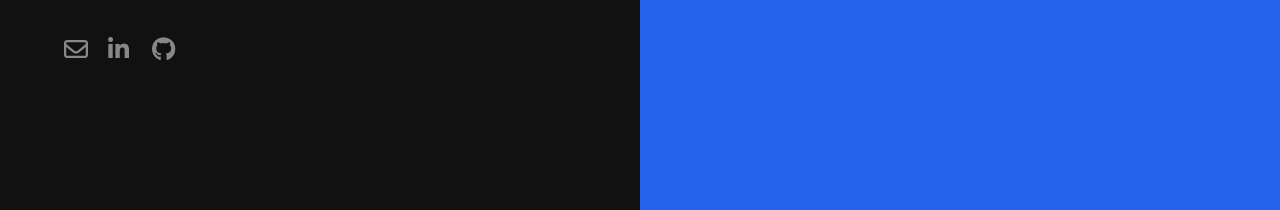
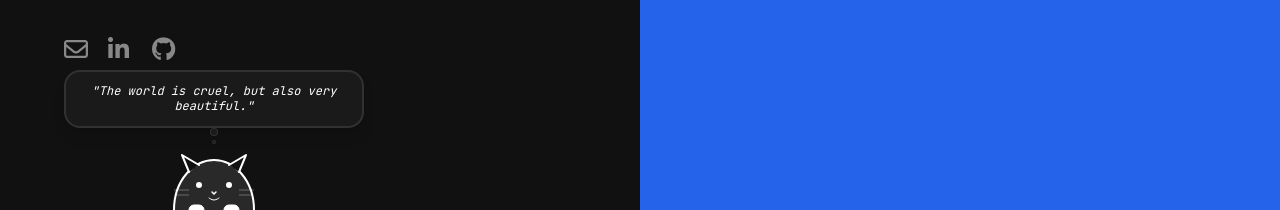
Before and after one commit to booringreader/shubhamsh, a React (Vite) app: page / in a window 1280 px wide. Shown: the part 590-800 px from the top of the page. Built offline with nearby package versions, Linux system fonts and the light colour scheme; a web font is replaced by a local one.

Commit message:
feat: fat peeping quotation cat

```diff
--- a/src/components/Hero.tsx
+++ b/src/components/Hero.tsx
@@ -1,12 +1,40 @@
-import React from 'react';
-import { motion } from 'motion/react';
+import React, {useState, useEffect} from 'react';
+import { motion, AnimatePresence } from 'motion/react';
 import { Page } from '../types';
 
 interface HeroProps {
   onNavigate: (page: Page) => void;
 }
 
+const THOUGHTS = [
+  "The world is cruel, but also very beautiful.",
+  "Do not seek to follow in the footsteps of the men of old; seek what they sought.",
+  "In this world, is the destiny of mankind controlled by some transcendental entity?",
+  "To transcend monsters, you must be willing to abandon your humanity.",
+  "Simplicity is the ultimate sophistication.",
+  "Talk is cheap. Show me the code.",
+  "Sometimes it is the people no one can imagine anything of who do the things no one can imagine.",
+  "If you have time to think of a beautiful end, then live beautifully until the end.",
+  "Power comes in response to a need, not a desire.",
+  "Inherited Will, The Destiny of the Age, and The Dreams of the People.",
+  "Stay hungry, stay foolish.",
+  "I think it is possible for ordinary people to choose to be extraordinary.",
+  "Preoccupy yourself with nothing.",
+  "Struggle, endure, contend.",
+  "The only way to do great work is to love what you do.",
+  "I am the master of my own destiny.",
+  "An artist is someone who makes things people don't need to have."
+];
+
 export const Hero: React.FC<HeroProps> = ({ onNavigate }) => {
+  const [thoughtIndex, setThoughtIndex] = useState(0);
+
+  useEffect(() => {
+    const interval = setInterval(() => {
+      setThoughtIndex((prev) => (prev + 1) % THOUGHTS.length);
+    }, 5000);
+    return () => clearInterval(interval);
+  }, []);
   return (
     <div className="h-screen flex flex-col md:flex-row overflow-hidden">
       {/* Left Pane - Dark */}
@@ -46,7 +74,81 @@ export const Hero: React.FC<HeroProps> = ({ onNavigate }) => {
             </div>
           </div>
         </motion.div>
-      </div>
+
+      {/* Fat peeping cat div*/}
+      <div className="absolute bottom-0 left-8 md:left-16 z-20 flex flex-col items-center pointer-events-none">
+          {/* Thought Bubble */}
+          <div className="relative mb-[-10px] flex flex-col items-center max-w-[250px] md:max-w-[300px]">
+            <AnimatePresence mode="wait">
+              <motion.div
+                key={thoughtIndex}
+                initial={{ scale: 0, opacity: 0, y: 20 }}
+                animate={{ scale: 1, opacity: 1, y: 0 }}
+                exit={{ scale: 0, opacity: 0, y: -10 }}
+                className="relative"
+              >{/* Main Bubble */}
+              <div className="bg-brand-paper border-2 border-brand-text/10 px-4 py-3 rounded-2xl shadow-lg">
+                <p className="text-[11px] md:text-xs font-mono leading-tight text-brand-text italic text-center">
+                  "{THOUGHTS[thoughtIndex]}"
+                </p>
+              </div>
+
+              <div className="absolute -bottom-4 left-1/2 -translate-x-1/2 flex flex-col items-center gap-1">
+                <div className="w-2 h-2 rounded-full bg-brand-paper border border-brand-text/10" />
+                <div className="w-1 h-1 rounded-full bg-brand-paper border border-brand-text/10" />
+              </div>
+            </motion.div>
+          </AnimatePresence>
+        </div>
+
+        {/* Fat Peeping Cat */}
+        <motion.div
+          animate={{ y: [0, 5, 0] }}
+          transition={{ duration: 4, repeat: Infinity, ease: "easeInOut" }}
+          className="mt-8"
+        ><svg width="100" height="60" viewBox="0 0 100 60" fill="none" xmlns="http://www.w3.org/2000/svg" className="text-brand-text">
+        {/* Fat Head/Body Peeping */}
+        <path
+          d="M10 60C10 30 30 10 50 10C70 10 90 30 90 60"
+          fill="currentColor"
+          className="opacity-10"
+        />
+        <path
+          d="M10 60C10 30 30 10 50 10C70 10 90 30 90 60"
+          stroke="currentColor"
+          strokeWidth="2"
+        />
+
+        {/* Ears */}
+        <path d="M25 22L18 5L35 15" stroke="currentColor" strokeWidth="2" strokeLinecap="round" strokeLinejoin="round" fill="currentColor" className="fill-brand-bg" />
+        <path d="M75 22L82 5L65 15" stroke="currentColor" strokeWidth="2" strokeLinecap="round" strokeLinejoin="round" fill="currentColor" className="fill-brand-bg" />
+
+        {/* Eyes (Peeping just above the edge) */}
+        <motion.g
+          animate={{ scaleY: [1, 0.1, 1] }}
+          transition={{ duration: 4, repeat: Infinity, times: [0, 0.05, 0.1] }}
+        >
+          <circle cx="35" cy="35" r="3" fill="currentColor" />
+          <circle cx="65" cy="35" r="3" fill="currentColor" />
+        </motion.g>
+
+        {/* Tiny Nose & Mouth */}
+        <path d="M48 42L50 44L52 42" stroke="currentColor" strokeWidth="1.5" strokeLinecap="round" />
+        <path d="M45 48C45 48 47.5 50 50 50C52.5 50 55 48 55 48" stroke="currentColor" strokeWidth="1" strokeLinecap="round" />
+        {/* Whiskers */}
+        <path d="M25 40H10" stroke="currentColor" strokeWidth="1" opacity="0.3" />
+              <path d="M25 45H12" stroke="currentColor" strokeWidth="1" opacity="0.3" />
+              <path d="M75 40H90" stroke="currentColor" strokeWidth="1" opacity="0.3" />
+              <path d="M75 45H88" stroke="currentColor" strokeWidth="1" opacity="0.3" />
+
+              {/* Paws peeping over the edge */}
+              <rect x="25" y="55" width="15" height="10" rx="5" fill="currentColor" stroke="currentColor" strokeWidth="1" />
+              <rect x="60" y="55" width="15" height="10" rx="5" fill="currentColor" stroke="currentColor" strokeWidth="1" />
+            </svg>
+        </motion.div>
+        </div>
+        </div>
+
 
       {/* Right Pane - Fixed Blue */}
       <div className="w-full md:w-1/2 split-pane-right p-8 md:p-16 flex flex-col justify-center relative">
```
